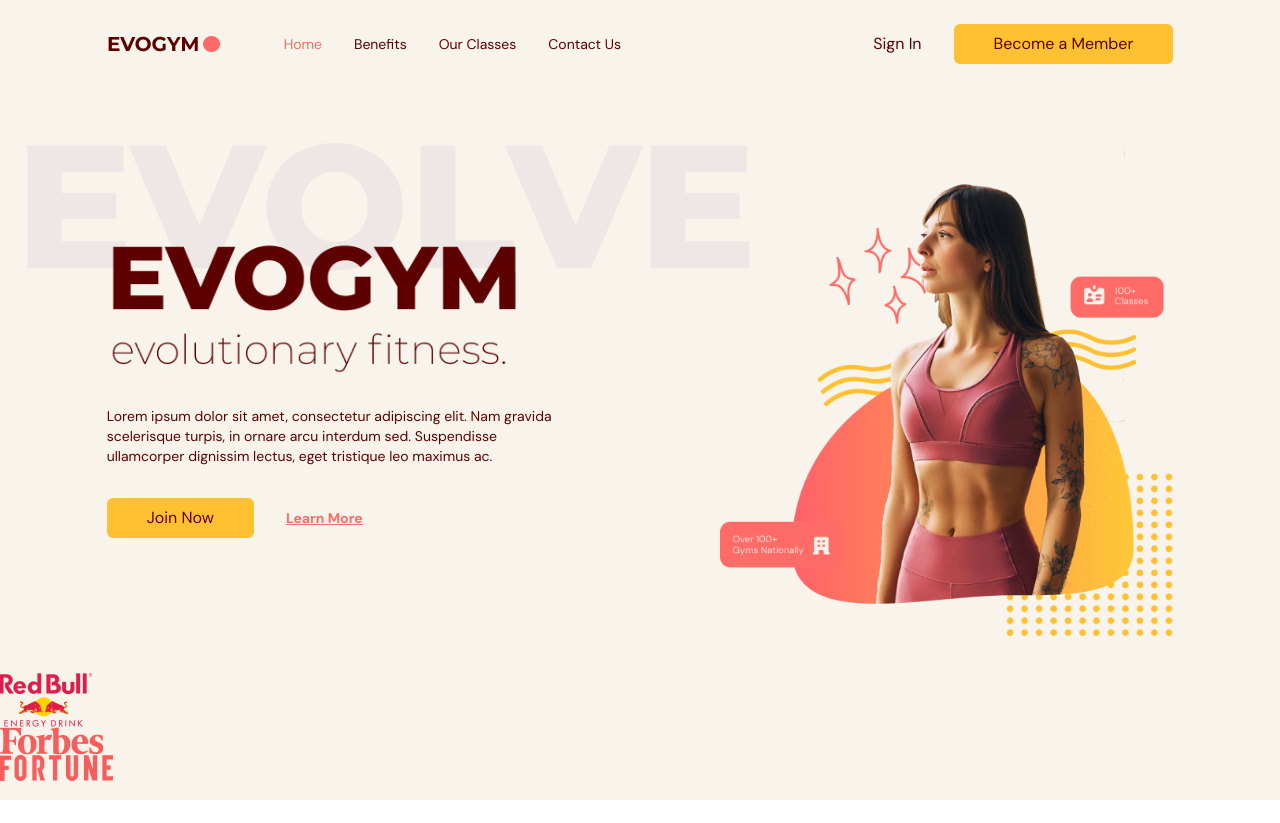
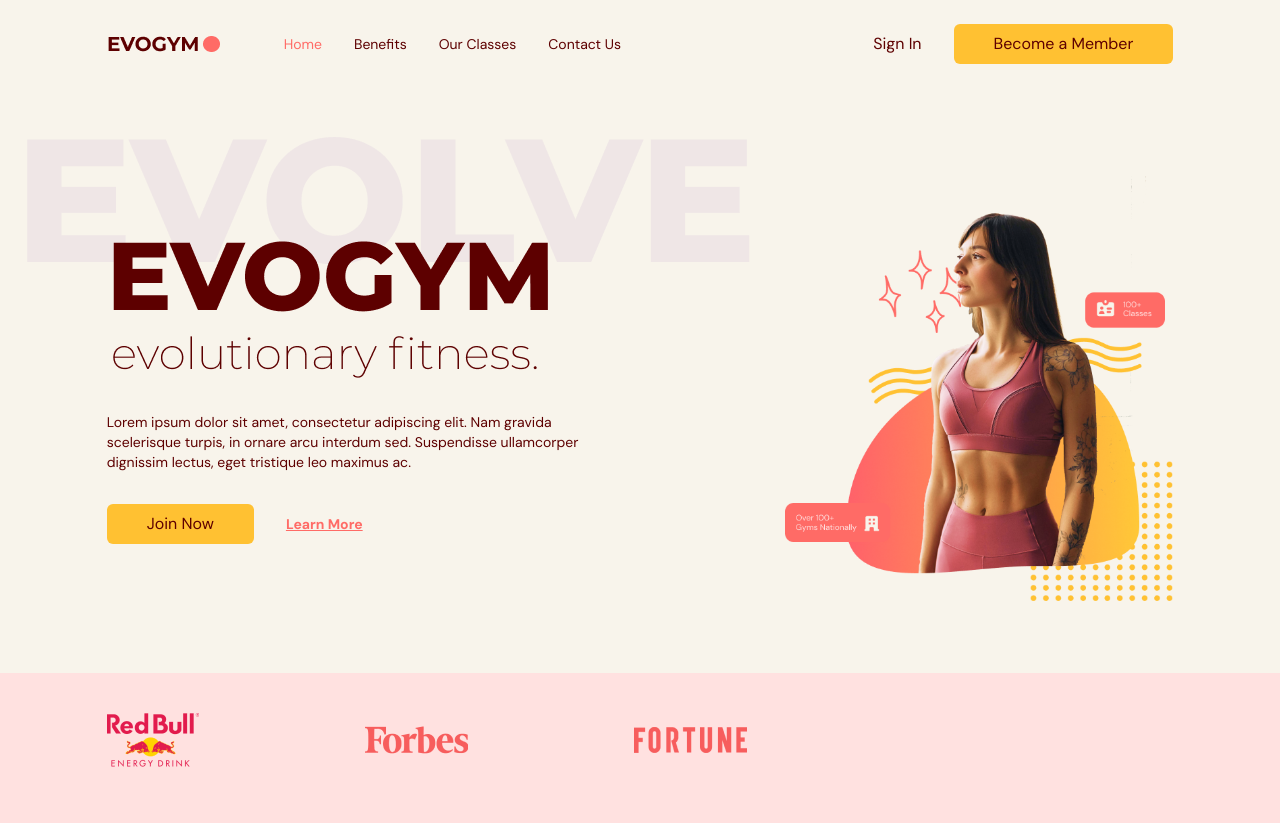
Before and after one commit to edwrdddk/ts-react-gym-app, a React (Vite) app: page / in a window 1280 px wide. Before the commit the page ends 800 px from the top, so only its background shows below. Built offline with nearby package versions, Linux system fonts and the light colour scheme.

Commit message:
Home page in progress 1.4 sponsors positioning

```diff
--- a/src/scenes/home/index.tsx
+++ b/src/scenes/home/index.tsx
@@ -52,16 +52,16 @@
         </div>
 
         {/* Image */}
-        <div className="flex basis-3/5 justify-center md:z-10 md:ml-40 md:mt-16 md:justify-items-end">
+        <div className="flex basis-[45%] justify-center md:z-10 md:ml-40 md:mt-16 md:justify-items-end">
           <img src={HomePageGraphic} alt="home-pageGraphic" />
         </div>
       </div>
 
       {/* Sponsors */}
       {isAboveMediumScreens && (
-        <div>
-          <div>
-            <div>
+        <div className="h-[150px] w-full bg-primary-100 py-10">
+          <div className="mx-auto w-5/6">
+            <div className="flex w-3/5 items-center justify-between gap-8">
               <img src={SponsorRedBull} alt="redbull-sponsor" />
               <img src={SponsorForbes} alt="forbes-sponsor" />
               <img src={SponsorFortune} alt="fortune-sponsor" />
```
